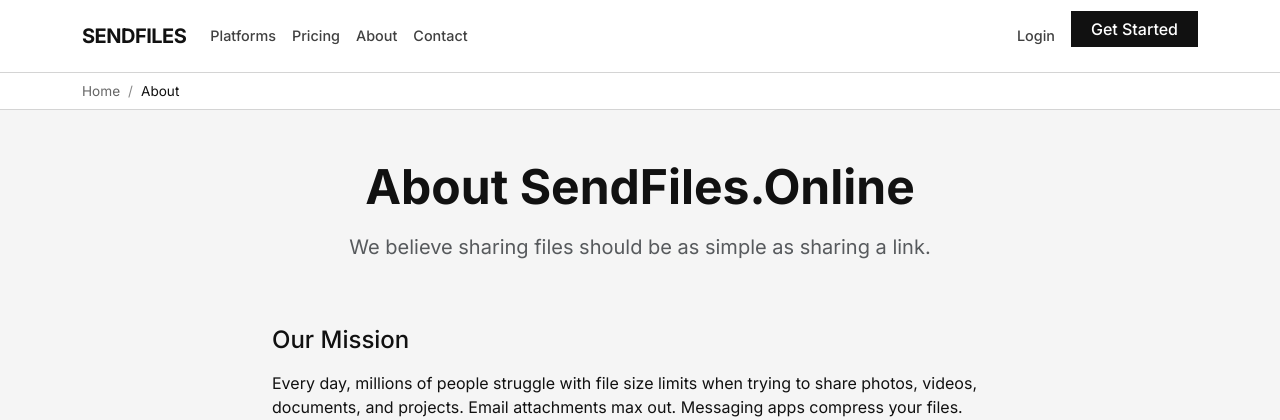
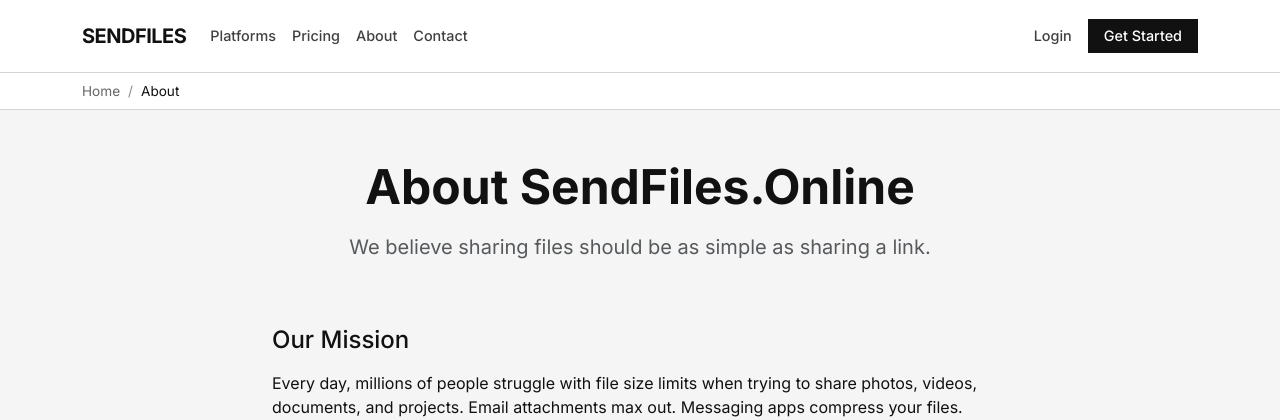
Before and after one commit to nadermx/sendfiles.online, a Django app: template templates/about.html in a window 1280 px wide. Shown: the top 420 px of the page. Run offline with Django 3.2, Linux system fonts and the light colour scheme; the template is opened without the code that fills it, so the values that code supplies are empty; parts of the project's set-up code (start-up, migrations or seed data) failed here and were passed over.

Commit message:
Fix button alignment in header

```diff
--- a/templates/base.html
+++ b/templates/base.html
@@ -199,9 +199,12 @@
             background-color: #111111 !important;
             color: #ffffff !important;
             border: none;
-            padding: 0.5rem 1.25rem;
+            padding: 0.4rem 1rem;
             font-weight: 500;
             text-decoration: none;
+            display: inline-flex;
+            align-items: center;
+            font-size: 0.9rem;
         }
 
         .btn-cta:hover {
@@ -557,7 +560,7 @@
                         <a class="nav-link" href="/contact/">Contact</a>
                     </li>
                 </ul>
-                <ul class="navbar-nav">
+                <ul class="navbar-nav align-items-center">
                     {% if user.is_authenticated %}
                     <li class="nav-item">
                         <a class="nav-link" href="/account/">Account</a>
```
